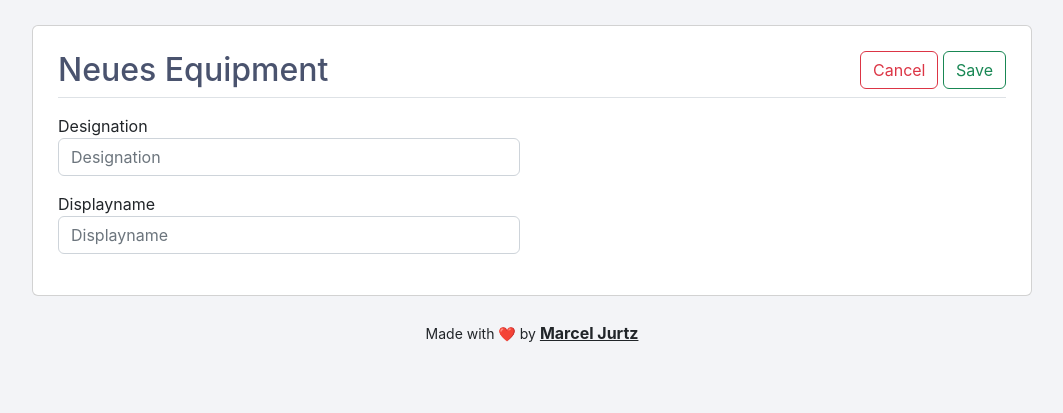
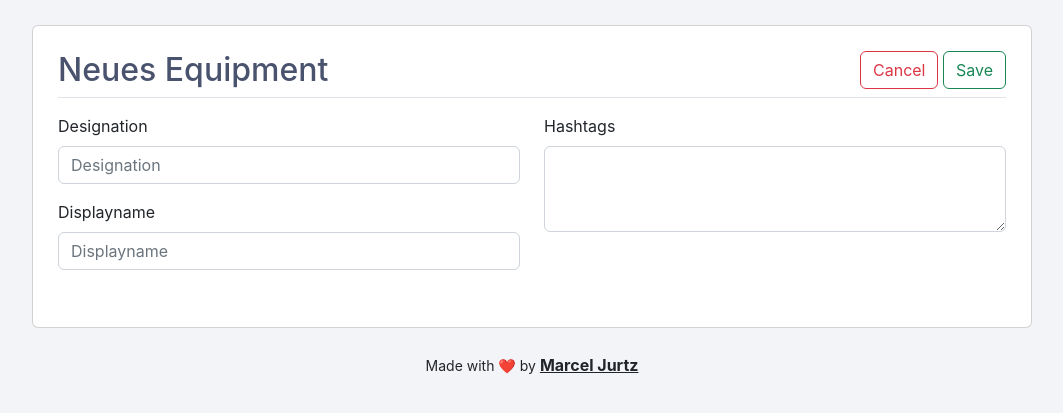
Before and after one commit to MarcelJurtz/WOD-Manager, a PHP site: page /admin/edit/equipment.php in a window 1280 px wide. Shown: the part 60-473 px from the top of the page, without its empty margins (108-1171 px from the left). Run offline with PHP 8.4, Linux system fonts and the light colour scheme; a user stored in the database is signed in; data comes from the database, SQL or seed files in the repository.

Commit message:
Add structure to manage hashtags for wods, tags and equipment

```diff
--- a/admin/edit/equipment.php
+++ b/admin/edit/equipment.php
@@ -9,10 +9,10 @@ if (!isset($_SESSION['loggedin'])) {
 require_once('./../shared/db.php');
 $con = getConnection();
 
-$stmt = $con->prepare('SELECT id, designation, displayname FROM equipment WHERE id = ?');
+$stmt = $con->prepare('SELECT id, designation, displayname, hashtags FROM equipment WHERE id = ?');
 $stmt->bind_param('i', $_GET["eq"]);
 $stmt->execute();
-$stmt->bind_result($id, $designation, $displayname);
+$stmt->bind_result($id, $designation, $displayname, $hashtags);
 $stmt->fetch();
 $stmt->close();
 
@@ -48,17 +48,19 @@ $stmt->close();
 
                 <div class="row mb-3">
                     <div class="col-12 col-md-6">
-                        <div class="form-group">
-                            <label for="designation">Designation</label>
+                        <div class="mb-3">
+                            <label for="designation" class="form-label">Designation</label>
                             <input type="text" class="form-control" id="designation" name="designation" placeholder="Designation" value="<?= $designation ?>" required maxlength="25">
                         </div>
+                        <div class="mb-3">
+                            <label for="displayname" class="form-label">Displayname</label>
+                            <input type="text" class="form-control" id="displayname" name="displayname" placeholder="Displayname" value="<?= $displayname ?>" required maxlength="25">
+                        </div>
                     </div>
-                </div>
-                <div class="row mb-3">
                     <div class="col-12 col-md-6">
-                        <div class="form-group">
-                            <label for="displayname">Displayname</label>
-                            <input type="text" class="form-control" id="displayname" name="displayname" placeholder="Displayname" value="<?= $displayname ?>" required maxlength="25">
+                        <div class="mb-3">
+                            <label for="hashtags" class="form-label">Hashtags</label>
+                            <textarea class="form-control" id="hashtags" name="hashtags" rows="3"><?= $hashtags ?></textarea>
                         </div>
                     </div>
                 </div>
--- a/admin/save/equipment.php
+++ b/admin/save/equipment.php
@@ -14,13 +14,13 @@ require_once('./../shared/db.php');
 $con = getConnection();
 
 if($_POST['id'] > 0) {
-	$stmt = $con->prepare('UPDATE equipment SET designation = ?, displayname = ? WHERE id = ?');
-	$stmt->bind_param('ssi', $_POST["designation"], $_POST["displayname"], $_POST["id"]);
+	$stmt = $con->prepare('UPDATE equipment SET designation = ?, displayname = ?, hashtags = ? WHERE id = ?');
+	$stmt->bind_param('sssi', $_POST["designation"], $_POST["displayname"], $_POST["hashtags"], $_POST["id"]);
 	$status = $stmt->execute();
 	$stmt->close();
 } else {
 	$stmt = $con->prepare('INSERT INTO equipment (designation, displayname) VALUES (?,?)');
-	$stmt->bind_param('ss', $_POST["designation"], $_POST["displayname"],);
+	$stmt->bind_param('sss', $_POST["designation"], $_POST["displayname"], $_POST["hashtags"]);
 	$status = $stmt->execute();
 	$stmt->close();
 }
```
Also changed, not shown: admin/edit/tag.php (+10 -4 lines), admin/edit/wod.php (+8 -4 lines), admin/save/tag.php (+4 -4 lines), admin/save/wod.php (+4 -5 lines).
